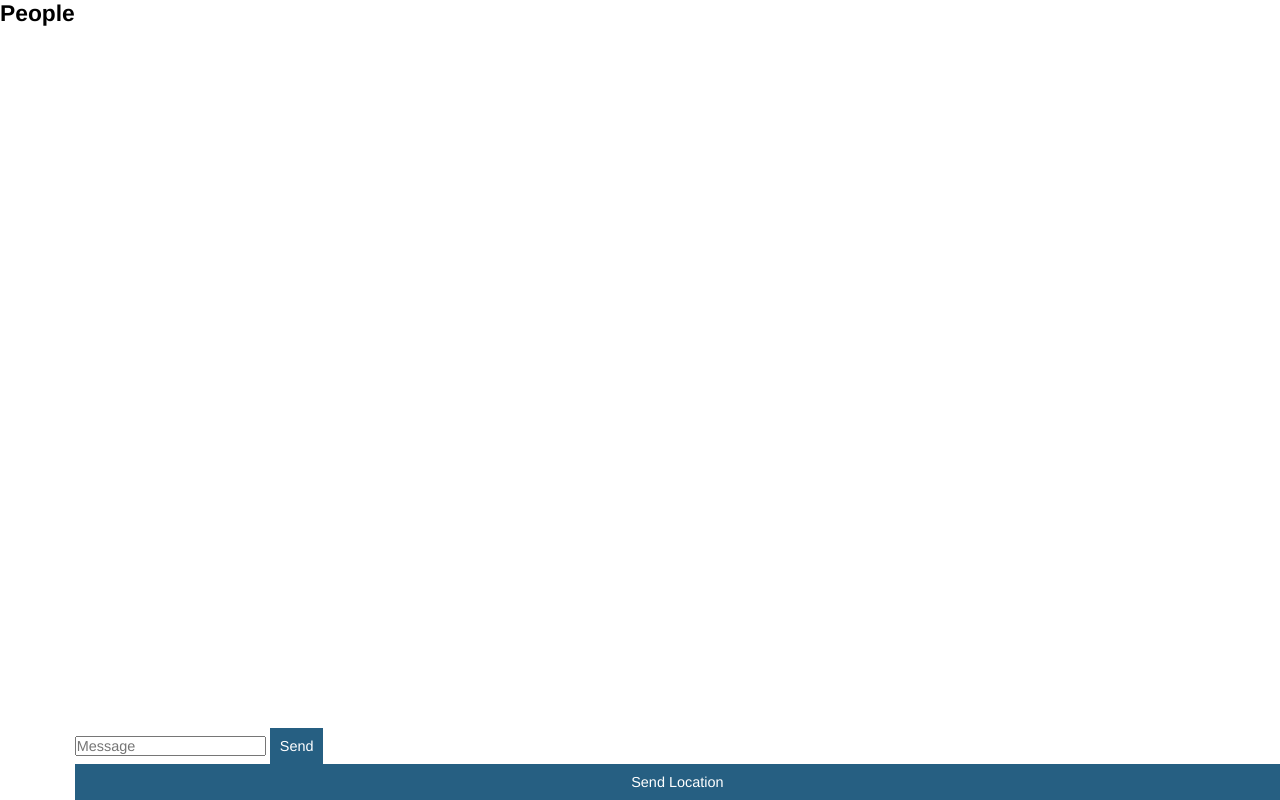
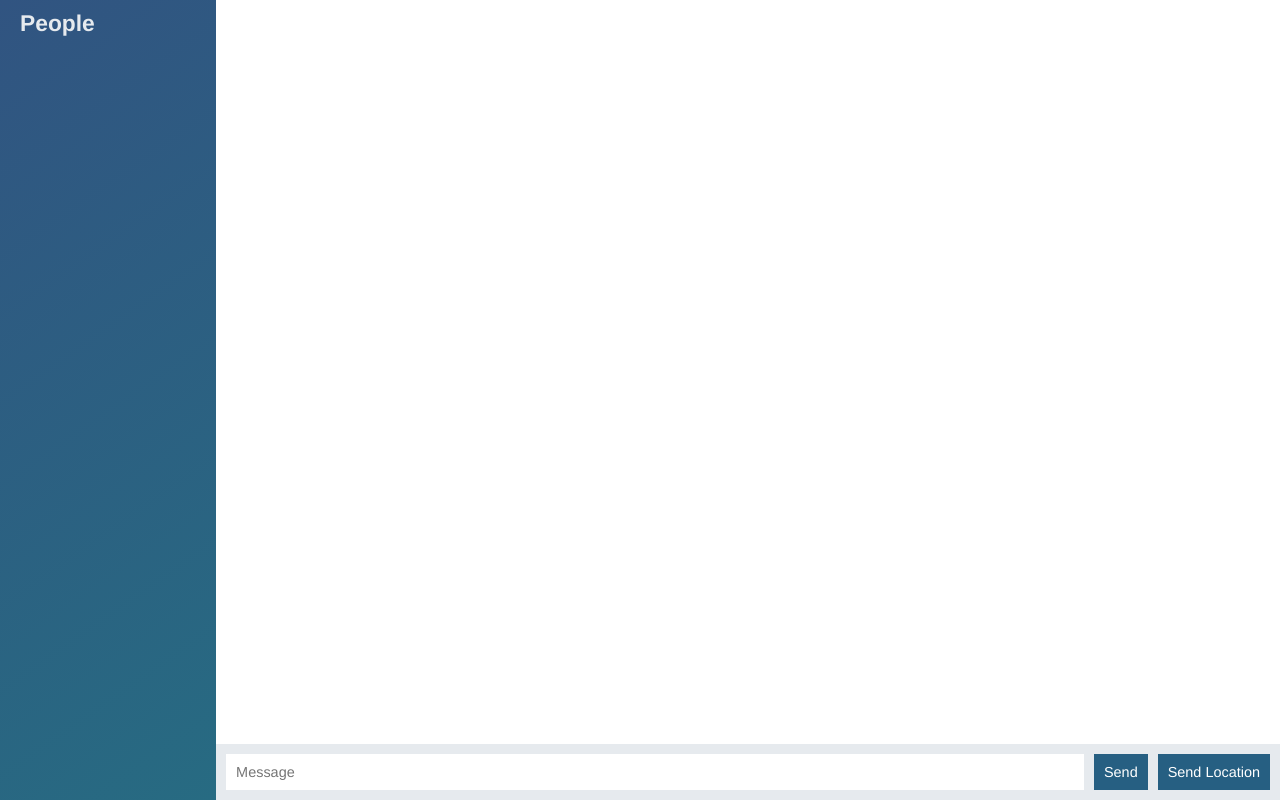
Before and after one commit to sherwinmina/node-chat-app, a website: page public/index.html in a window 1280 px wide. Drawn offline with nearby package versions, Linux system fonts and the light colour scheme; no server answers.

Commit message:
set chat styles

```diff
--- a/public/index.html
+++ b/public/index.html
@@ -8,7 +8,7 @@
 </head>
 <body class="chat" >
 
-  <div class="chat_sidebar">
+  <div class="chat__sidebar">
     <h3>People</h3>
     <div id="users"></div>
   </div>
@@ -16,12 +16,13 @@
   <div class="chat__main">
     <ol id="messages" class="chat__messages"></ol>
 
-    <form id="message-form">
-      <input name="message" type="text" placeholder="Message"/>
-      <button>Send</button>
-    </form>
-
-    <button id="send-location">Send Location</button>
+    <div class="chat__footer">
+       <form id="message-form">
+        <input name="message" type="text" placeholder="Message"/>
+        <button>Send</button>
+      </form>
+      <button id="send-location">Send Location</button>
+    </div>
   </div>
 
 <script src="/socket.io/socket.io.js"></script>
```
